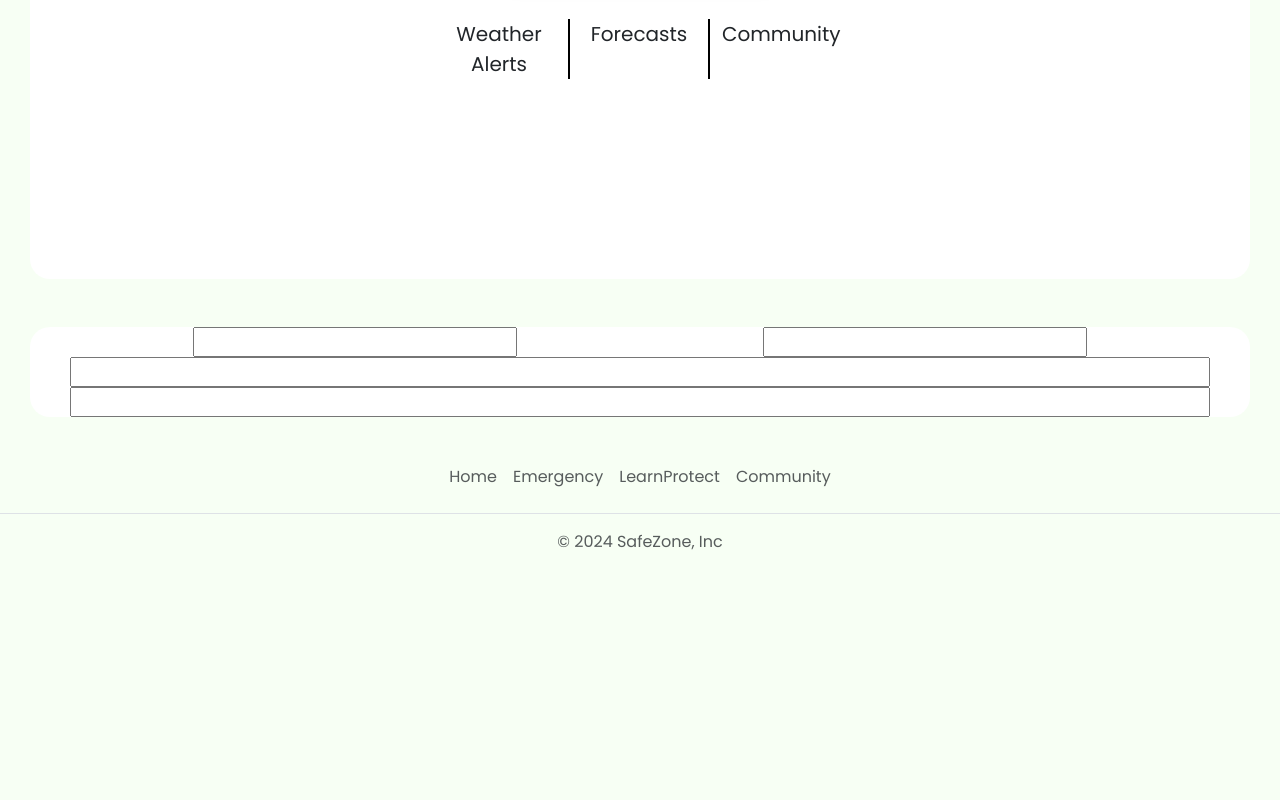
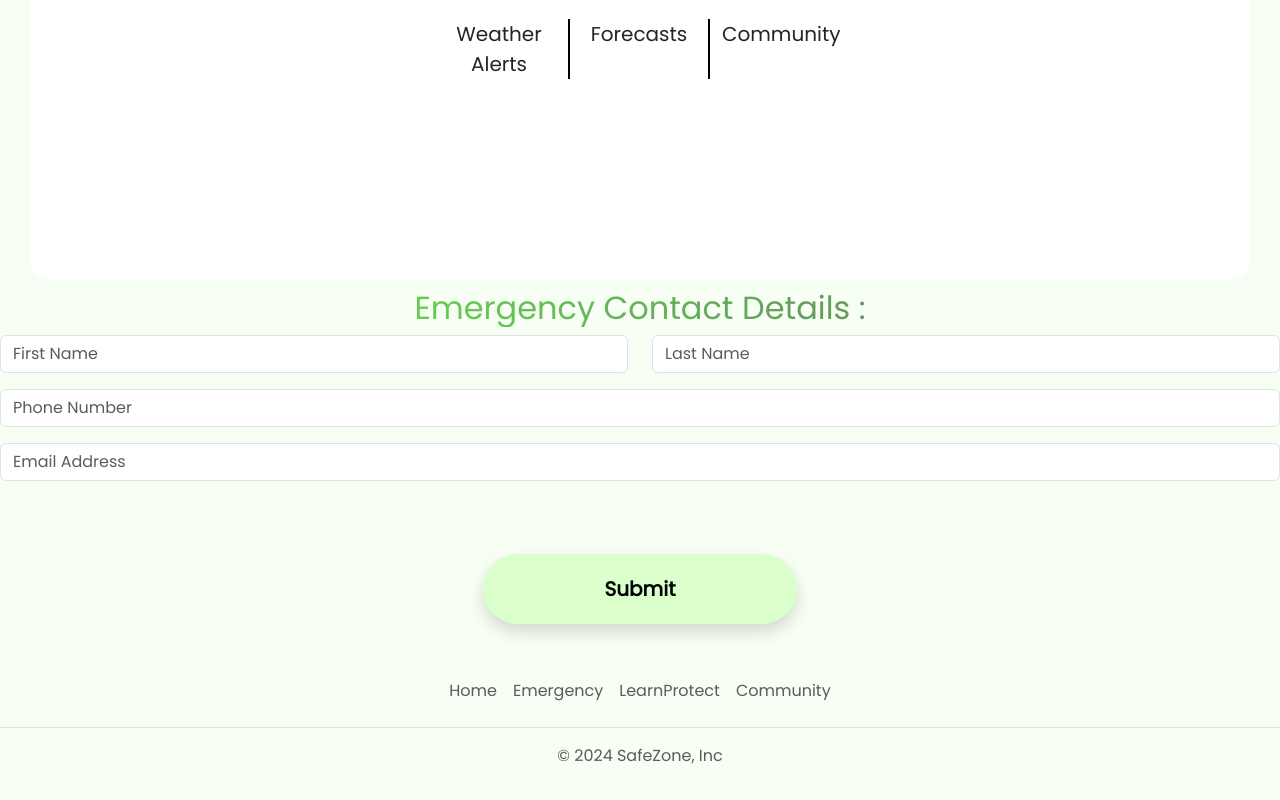
Before and after one commit to GIRISHGHUGARE/Tech_Dynamos_3.0, a React (Create React App) app in the folder frontend/: page / in a window 1280 px wide. Shown: the part 639-1439 px from the top of the page. Before the commit the page ends 1249 px from the top, so only its background shows below. Built offline with nearby package versions, Linux system fonts and the light colour scheme.

Commit message:
Home page contact us

```diff
--- a/frontend/src/screens/Home.js
+++ b/frontend/src/screens/Home.js
@@ -15,22 +15,22 @@ export default function Home() {
         </div> */}
             <div className="home-container mt-3 vh-100" >
                 <div className="row flex-grow-1" >
-                    <div className="fw-bold text-center fs-1 text-logo-gradient" style={{ marginTop: "130px",fontSize: "45px"  }} to="/Home">SafeZone</div>
+                    <div className="fw-bold text-center fs-1 text-logo-gradient" style={{ marginTop: "130px", fontSize: "45px" }} to="/Home">SafeZone</div>
                 </div>
                 <div className="row mt-3 flex-grow-1">
                     <div className="fw-bold text-center" style={{ fontSize: "70px" }} to="/Home">Real Alerts and Response</div>
                 </div>
                 <div className="row mt-3 flex-grow-1">
-                    <div className="fw-bold text-center"  style={{ fontSize: "35px" }}to="/Home">Know Weather Forecasts and Disaster Alerts</div>
+                    <div className="fw-bold text-center" style={{ fontSize: "35px" }} to="/Home">Know Weather Forecasts and Disaster Alerts</div>
                 </div>
                 <div className="row justify-content-center align-items-center">
-                    <Link className="border-0 w-25 text-center fw-bold shadow getinfobtn"  style={{ fontSize: "20px" }} to="/Login">Get info by Your Location</Link>
+                    <Link className="border-0 w-25 text-center fw-bold shadow getinfobtn" style={{ fontSize: "20px" }} to="/Login">Get info by Your Location</Link>
                 </div>
-                <div className="row text-center" style={{ marginLeft: "400px",marginTop: "40px",marginRight: "400px" }} >
+                <div className="row text-center" style={{ marginLeft: "400px", marginTop: "40px", marginRight: "400px" }} >
                     <div className="col-4" style={{ borderRight: "2px solid #000" }}>
                         <div className="fs-5" to="/Home">Weather Alerts</div>
                     </div>
-                    <div className="col-4" style={{ borderRight: "2px solid #000"}}>
+                    <div className="col-4" style={{ borderRight: "2px solid #000" }}>
                         <div className="fs-5" to="/Home">Forecasts</div>
                     </div>
                     <div className="col-4">
@@ -38,23 +38,27 @@ export default function Home() {
                     </div>
                 </div>
             </div>
-            <div className='home-container mt-5'>
-                <div className='container text-center'>
-                    <div className='row'>
+            <div className="fw-bold text-center fs-1 text-logo-gradient" style={{ marginTop: "10px", fontSize: "45px" }} to="/Home"><h2>Emergency Contact Details :</h2></div>
+            <div className='row mb-3'>
                 <div className='col'>
-                            <input typeof='text'></input>
+                    <input type='text' className='form-control rounded' placeholder='First Name' />
                 </div>
                 <div className='col'>
-                            <input typeof='text'></input>
+                    <input type='text' className='form-control rounded' placeholder='Last Name' />
                 </div>
             </div>
-                    <div className='row'>
-                        <input typeof='text'></input>
-                    </div>
-                    <div className='row'>
-                        <input typeof='text'></input>
+            <div className='row mb-3'>
+                <div className='col'>
+                    <input type='text' className='form-control rounded' placeholder='Phone Number' />
                 </div>
             </div>
+            <div className='row mb-3'>
+                <div className='col'>
+                    <input type='text' className='form-control rounded' placeholder='Email Address' />
+                </div>
+            </div>
+            <div className="btn d-flex justify-content-center">
+            <button className="border-0 w-25 text-center fw-bold shadow getinfobtn" style={{ fontSize: "20px" }} >Submit</button>
             </div>
         </>
     )
```
Lines whose indentation alone changed are shown as unchanged.
